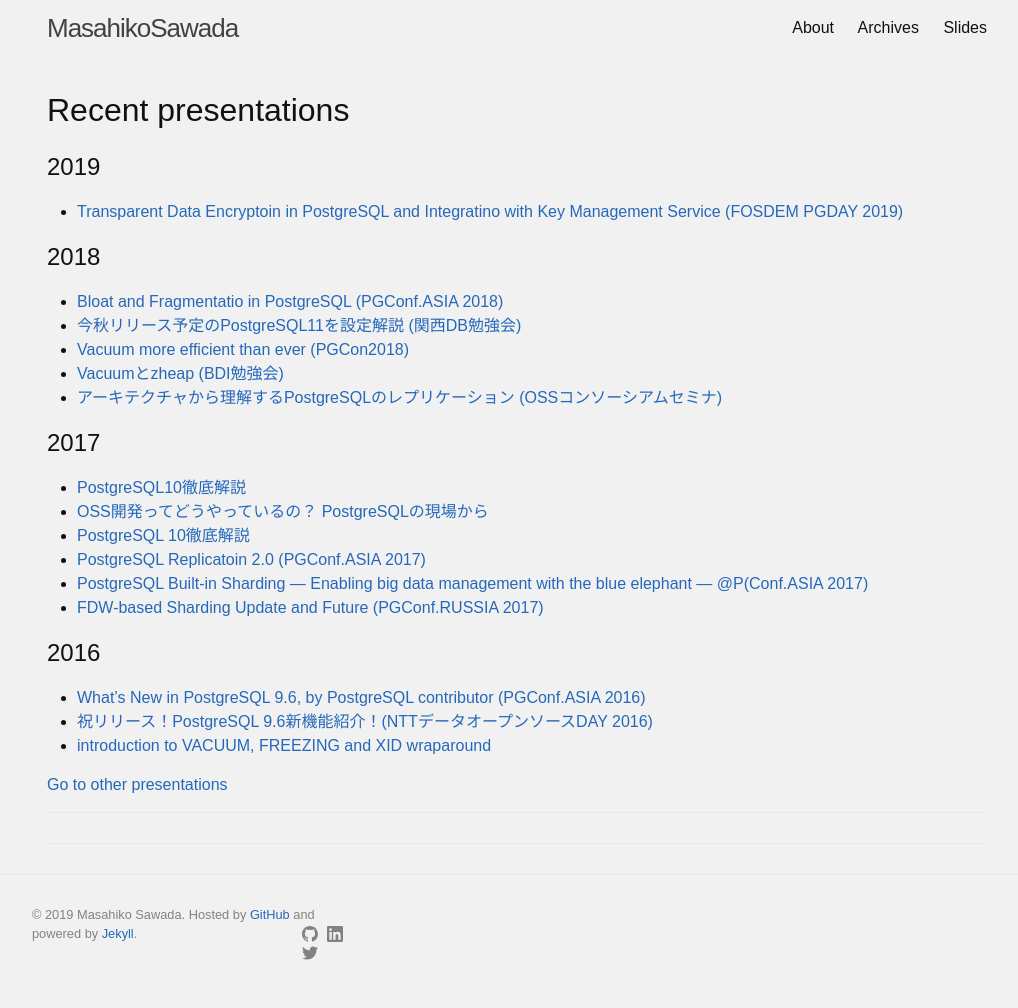
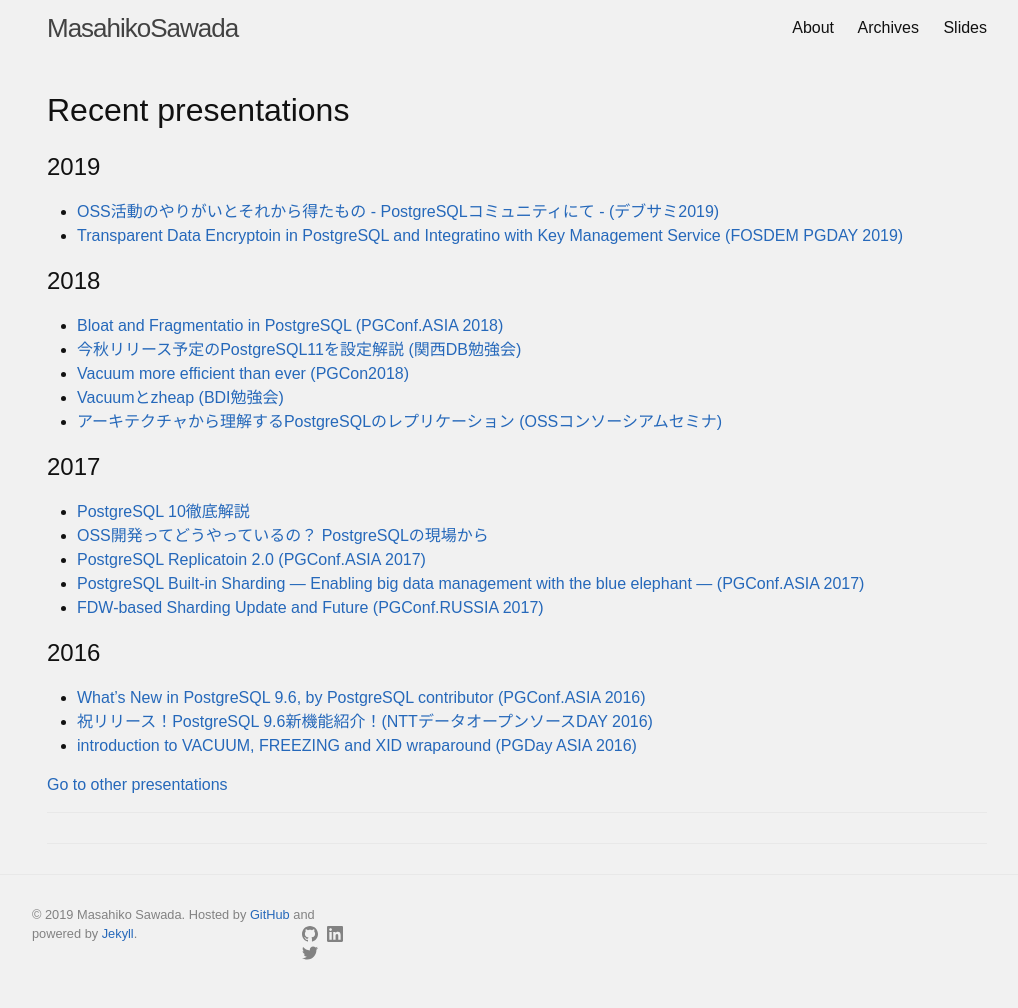
Before and after one commit to MasahikoSawada/masahikosawada.github.io, a Jekyll site: the page built from slides.md, in a window 1280 px wide. Shown: the whole page, without its empty margins (123-1141 px from the left). Built offline with Jekyll 4.4.1, drawn with Linux system fonts in a browser that asks for light colours.

Commit message:
Update to date slides.md

```diff
--- a/slides.md
+++ b/slides.md
@@ -7,6 +7,7 @@
 # Recent presentations
 
 ## 2019
+* [OSS活動のやりがいとそれから得たもの - PostgreSQLコミュニティにて - (デブサミ2019)](https://www.slideshare.net/masahikosawada98/oss-postgresql-132162671)
 * [Transparent Data Encryptoin in PostgreSQL and Integratino with Key Management Service (FOSDEM PGDAY 2019)](https://www.slideshare.net/masahikosawada98/transparent-data-encryptoin-in-postgresql-and-integratino-with-key-management-service)
 
 ## 2018
@@ -17,16 +18,15 @@
 * [アーキテクチャから理解するPostgreSQLのレプリケーション (OSSコンソーシアムセミナ)](https://www.slideshare.net/masahikosawada98/postgresql-86891271)
 
 ## 2017
-* [PostgreSQL10徹底解説](https://www.slideshare.net/masahikosawada98/postgresql10)
+* [PostgreSQL 10徹底解説](https://www.slideshare.net/masahikosawada98/postgresql10)
 * [OSS開発ってどうやっているの？ PostgreSQLの現場から](https://www.slideshare.net/masahikosawada98/oss-postgresql)
-* [PostgreSQL 10徹底解説](https://www.slideshare.net/masahikosawada98/)
 * [PostgreSQL Replicatoin 2.0 (PGConf.ASIA 2017)](http://www.pgconf.asia/JA/2017/wp-content/uploads/sites/2/2017/12/D1-A3.pdf)
-* [PostgreSQL Built-in Sharding — Enabling big data management with the blue elephant — @P(Conf.ASIA 2017)](http://www.pgconf.asia/JA/2017/wp-content/uploads/sites/2/2017/12/D2-B1.pdf)
+* [PostgreSQL Built-in Sharding — Enabling big data management with the blue elephant — (PGConf.ASIA 2017)](http://www.pgconf.asia/JA/2017/wp-content/uploads/sites/2/2017/12/D2-B1.pdf)
 * [FDW-based Sharding Update and Future (PGConf.RUSSIA 2017)](https://www.slideshare.net/masahikosawada98/whats-new-in-96-by-postgresql-contributor)
 
 ## 2016
 * [What's New in PostgreSQL 9.6, by PostgreSQL contributor (PGConf.ASIA 2016)](https://www.slideshare.net/masahikosawada98/whats-new-in-96-by-postgresql-contributor)
 * [祝リリース！PostgreSQL 9.6新機能紹介！(NTTデータオープンソースDAY 2016)](https://www.slideshare.net/masahikosawada98/postgresql-96-69228794)
-* [introduction to VACUUM, FREEZING and XID wraparound](https://www.slideshare.net/masahikosawada98/introduction-vauum-freezing-xid-wraparound)
+* [introduction to VACUUM, FREEZING and XID wraparound (PGDay ASIA 2016)](https://www.slideshare.net/masahikosawada98/introduction-vauum-freezing-xid-wraparound)
 
 [Go to other presentations](https://www.slideshare.net/masahikosawada98/presentations)
```
